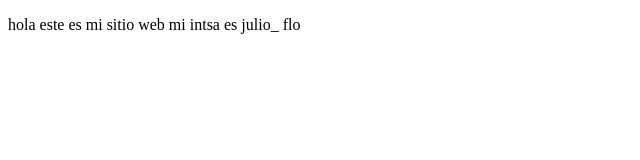
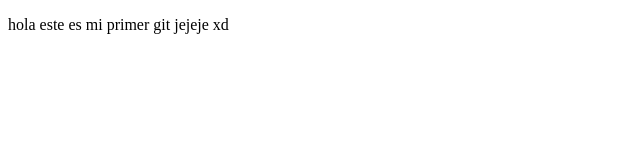
Before and after one commit to Julioflo/proyecto-prew, a plain HTML site: page index.html in a window 1280 px wide. Shown: the whole page, without its empty margins (0-640 px from the left). Drawn offline with Linux system fonts and the light colour scheme.

Commit message:
cambios al HtML

```diff
--- a/index.html
+++ b/index.html
@@ -7,6 +7,6 @@
     <title> hola mundo </title>
 </head>
 <body>
-    <p> hola este es  mi sitio web mi intsa es julio_ flo</p>
+    <p> hola este es mi primer git jejeje xd</p>
 </body>
 </html>
```
